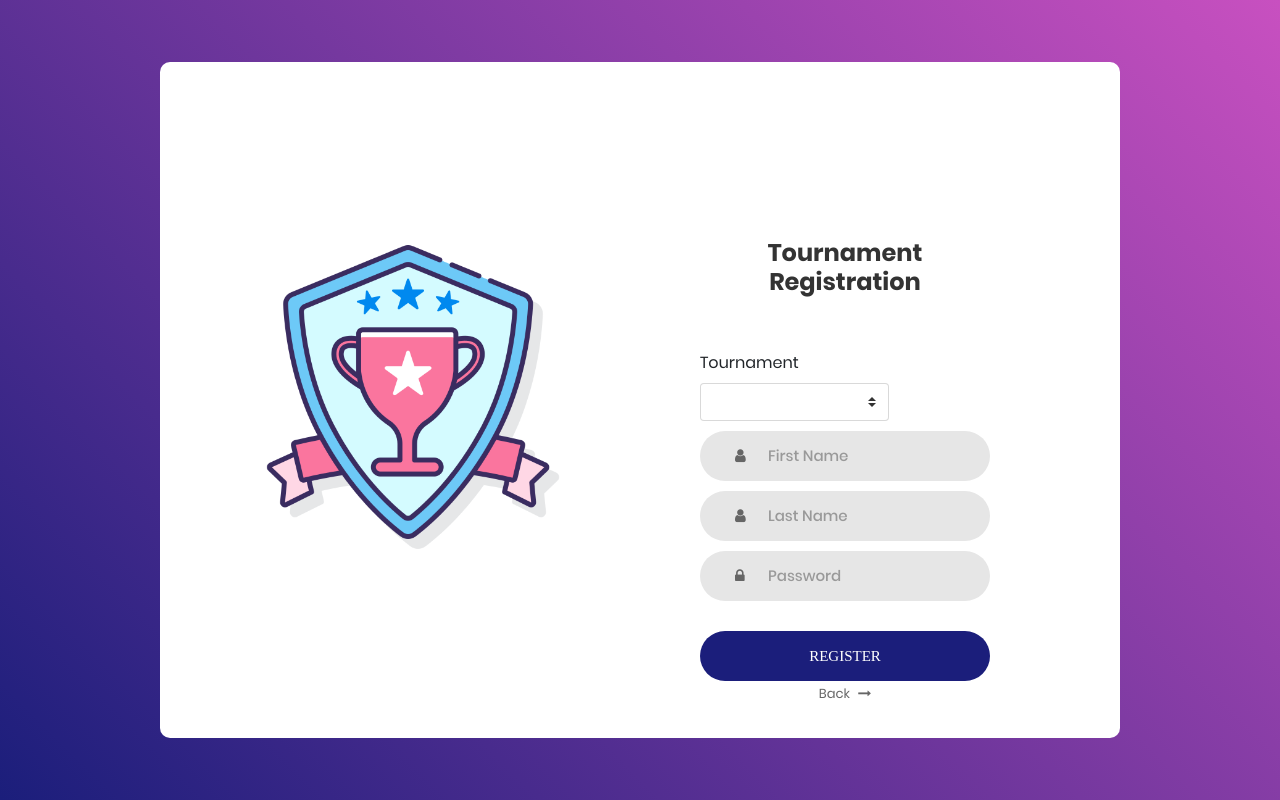
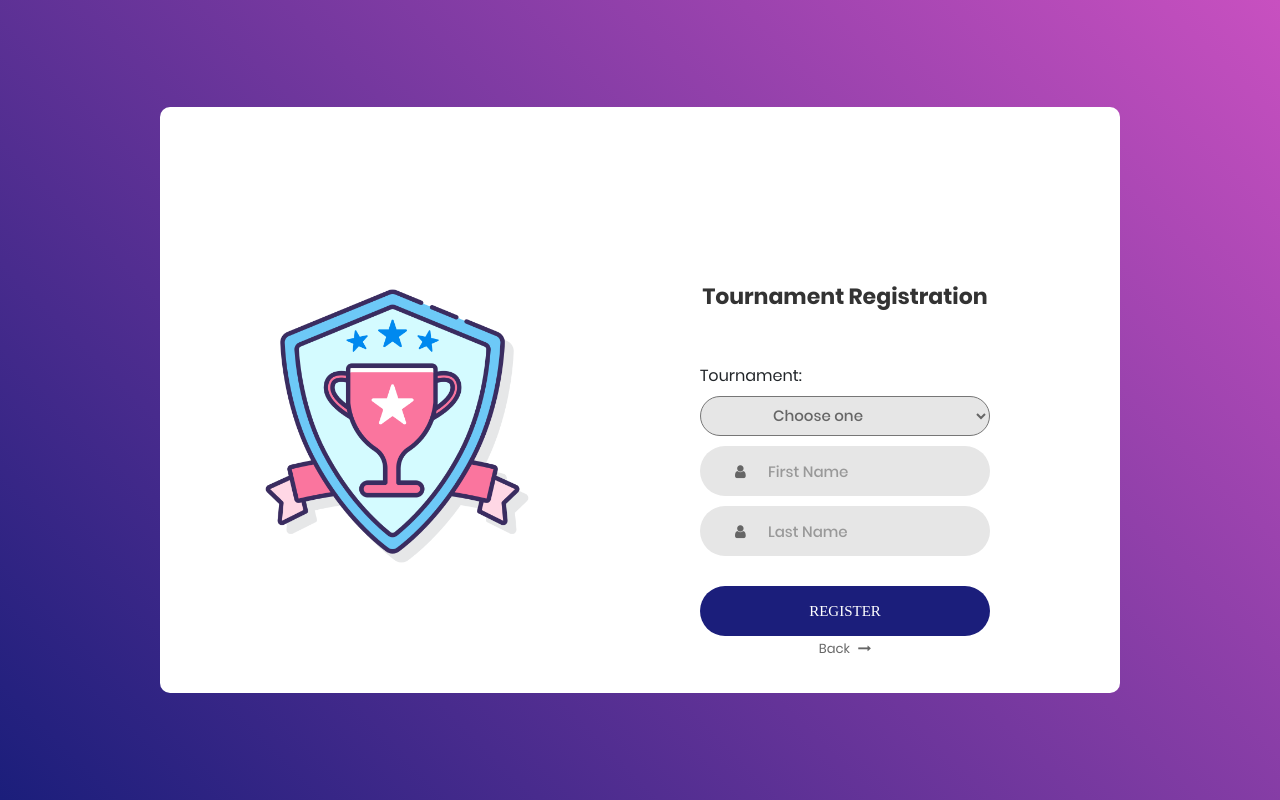
Before and after one commit to Princeyyyy/IS-Project, a PHP site: page /tournamentRegistration.php?value=1 in a window 1280 px wide. Run offline with PHP 8.4, Linux system fonts and the light colour scheme; the visitor is signed in with stand-in values (Sample User, id 1); tables that the repository leaves empty or names only in its code hold one stand-in row (values such as "Sample post"); lists and menus that the app fills with data are empty; some web fonts are replaced.

Commit message:
finished v2 of the registrations screen. displayed tournaments

```diff
--- /dev/null
+++ b/css/main2.css
@@ -0,0 +1,529 @@
+/*//////////////////////////////////////////////////////////////////
+[ FONT ]*/
+
+@font-face {
+    font-family: Poppins-Regular;
+    src: url('../fonts/poppins/Poppins-Regular.ttf');
+}
+
+@font-face {
+    font-family: Poppins-Bold;
+    src: url('../fonts/poppins/Poppins-Bold.ttf');
+}
+
+@font-face {
+    font-family: Poppins-Medium;
+    src: url('../fonts/poppins/Poppins-Medium.ttf');
+}
+
+@font-face {
+    font-family: Montserrat-Bold;
+    src: url('../fonts/montserrat/Montserrat-Bold.ttf');
+}
+
+
+/*//////////////////////////////////////////////////////////////////
+[ RESTYLE TAG ]*/
+
+* {
+    margin: 0px;
+    padding: 0px;
+    box-sizing: border-box;
+}
+
+body,
+html {
+    height: 100%;
+    font-family: Poppins-Regular, sans-serif;
+}
+
+
+/*---------------------------------------------*/
+
+a {
+    font-family: Poppins-Regular;
+    font-size: 14px;
+    line-height: 1.7;
+    color: #666666;
+    margin: 0px;
+    transition: all 0.4s;
+    -webkit-transition: all 0.4s;
+    -o-transition: all 0.4s;
+    -moz-transition: all 0.4s;
+}
+
+a:focus {
+    outline: none !important;
+}
+
+a:hover {
+    text-decoration: none;
+    color: #57b846;
+}
+
+
+/*---------------------------------------------*/
+
+h1,
+h2,
+h3,
+h4,
+h5,
+h6 {
+    margin: 0px;
+}
+
+p {
+    font-family: Poppins-Regular;
+    font-size: 14px;
+    line-height: 1.7;
+    color: #666666;
+    margin: 0px;
+}
+
+ul,
+li {
+    margin: 0px;
+    list-style-type: none;
+}
+
+
+/*---------------------------------------------*/
+
+input {
+    outline: none;
+    border: none;
+}
+
+textarea {
+    outline: none;
+    border: none;
+}
+
+textarea:focus,
+input:focus {
+    border-color: transparent !important;
+}
+
+input:focus::-webkit-input-placeholder {
+    color: transparent;
+}
+
+input:focus:-moz-placeholder {
+    color: transparent;
+}
+
+input:focus::-moz-placeholder {
+    color: transparent;
+}
+
+input:focus:-ms-input-placeholder {
+    color: transparent;
+}
+
+textarea:focus::-webkit-input-placeholder {
+    color: transparent;
+}
+
+textarea:focus:-moz-placeholder {
+    color: transparent;
+}
+
+textarea:focus::-moz-placeholder {
+    color: transparent;
+}
+
+textarea:focus:-ms-input-placeholder {
+    color: transparent;
+}
+
+input::-webkit-input-placeholder {
+    color: #999999;
+}
+
+input:-moz-placeholder {
+    color: #999999;
+}
+
+input::-moz-placeholder {
+    color: #999999;
+}
+
+input:-ms-input-placeholder {
+    color: #999999;
+}
+
+textarea::-webkit-input-placeholder {
+    color: #999999;
+}
+
+textarea:-moz-placeholder {
+    color: #999999;
+}
+
+textarea::-moz-placeholder {
+    color: #999999;
+}
+
+textarea:-ms-input-placeholder {
+    color: #999999;
+}
+
+
+/*---------------------------------------------*/
+
+button {
+    outline: none !important;
+    border: none;
+    background: transparent;
+}
+
+button:hover {
+    cursor: pointer;
+}
+
+iframe {
+    border: none !important;
+}
+
+
+/*//////////////////////////////////////////////////////////////////
+[ Utility ]*/
+
+.txt1 {
+    font-family: Poppins-Regular;
+    font-size: 13px;
+    line-height: 1.5;
+    color: #999999;
+}
+
+.txt2 {
+    font-family: Poppins-Regular;
+    font-size: 13px;
+    line-height: 1.5;
+    color: #666666;
+}
+
+
+/*//////////////////////////////////////////////////////////////////
+[ login ]*/
+
+.limiter {
+    width: 100%;
+    margin: 0 auto;
+}
+
+.container-login100 {
+    width: 100%;
+    min-height: 100vh;
+    display: -webkit-box;
+    display: -webkit-flex;
+    display: -moz-box;
+    display: -ms-flexbox;
+    display: flex;
+    flex-wrap: wrap;
+    justify-content: center;
+    align-items: center;
+    padding: 15px;
+    background: #9053c7;
+    background: -webkit-linear-gradient(-135deg, #c850c0, #1b1e7b);
+    background: -o-linear-gradient(-135deg, #c850c0, #1b1e7b);
+    background: -moz-linear-gradient(-135deg, #c850c0, #1b1e7b);
+    background: linear-gradient(-135deg, #c850c0, #1b1e7b);
+}
+
+.wrap-login100 {
+    width: 960px;
+    background: #fff;
+    border-radius: 10px;
+    overflow: hidden;
+    display: -webkit-box;
+    display: -webkit-flex;
+    display: -moz-box;
+    display: -ms-flexbox;
+    display: flex;
+    flex-wrap: wrap;
+    justify-content: space-between;
+    padding: 177px 130px 33px 95px;
+}
+
+
+/*------------------------------------------------------------------
+[  ]*/
+
+.login100-pic {
+    width: 316px;
+}
+
+.login100-pic img {
+    max-width: 90%;
+}
+
+
+/*------------------------------------------------------------------
+[  ]*/
+
+.login100-form {
+    width: 290px;
+}
+
+.login100-form-title {
+    font-family: Poppins-Bold;
+    font-size: 22px;
+    color: #333333;
+    line-height: 1.2;
+    text-align: center;
+    width: 100%;
+    display: block;
+    padding-bottom: 54px;
+}
+
+
+/*---------------------------------------------*/
+
+.wrap-input100 {
+    position: relative;
+    width: 100%;
+    z-index: 1;
+    margin-bottom: 10px;
+}
+
+.wrap-input101 {
+    position: relative;
+    width: 100%;
+    z-index: 1;
+    margin-bottom: 10px;
+}
+
+.input100 {
+    font-family: Poppins-Medium;
+    font-size: 15px;
+    line-height: 1.5;
+    color: #666666;
+    display: block;
+    width: 100%;
+    background: #e6e6e6;
+    height: 50px;
+    border-radius: 25px;
+    padding: 0 30px 0 68px;
+}
+
+.input101 {
+    font-family: Poppins-Medium;
+    font-size: 15px;
+    line-height: 1.5;
+    color: #666666;
+    display: block;
+    width: 100%;
+    background: #e6e6e6;
+    height: 40px;
+    border-radius: 25px;
+    padding: 0 30px 0 68px;
+}
+
+
+/*------------------------------------------------------------------
+[ Focus ]*/
+
+.focus-input100 {
+    display: block;
+    position: absolute;
+    border-radius: 25px;
+    bottom: 0;
+    left: 0;
+    z-index: -1;
+    width: 100%;
+    height: 100%;
+    box-shadow: 0px 0px 0px 0px;
+    color: #1b1e7b(87, 184, 70, 0.8);
+}
+
+.input100:focus+.focus-input100 {
+    -webkit-animation: anim-shadow 0.5s ease-in-out forwards;
+    animation: anim-shadow 0.5s ease-in-out forwards;
+}
+
+@-webkit-keyframes anim-shadow {
+    to {
+        box-shadow: 0px 0px 70px 25px;
+        opacity: 0;
+    }
+}
+
+@keyframes anim-shadow {
+    to {
+        box-shadow: 0px 0px 70px 25px;
+        opacity: 0;
+    }
+}
+
+.symbol-input100 {
+    font-size: 15px;
+    display: -webkit-box;
+    display: -webkit-flex;
+    display: -moz-box;
+    display: -ms-flexbox;
+    display: flex;
+    align-items: center;
+    position: absolute;
+    border-radius: 25px;
+    bottom: 0;
+    left: 0;
+    width: 100%;
+    height: 100%;
+    padding-left: 35px;
+    pointer-events: none;
+    color: #666666;
+    -webkit-transition: all 0.4s;
+    -o-transition: all 0.4s;
+    -moz-transition: all 0.4s;
+    transition: all 0.4s;
+}
+
+.input100:focus+.focus-input100+.symbol-input100 {
+    color: #1b1e7b;
+    padding-left: 28px;
+}
+
+
+/*------------------------------------------------------------------
+[ Button ]*/
+
+.container-login100-form-btn {
+    width: 100%;
+    display: -webkit-box;
+    display: -webkit-flex;
+    display: -moz-box;
+    display: -ms-flexbox;
+    display: flex;
+    flex-wrap: wrap;
+    justify-content: center;
+    padding-top: 20px;
+}
+
+.login100-form-btn {
+    font-family: Montserrat-Bold;
+    font-size: 15px;
+    line-height: 1.5;
+    color: #fff;
+    text-transform: uppercase;
+    width: 100%;
+    height: 50px;
+    border-radius: 25px;
+    background: #1b1e7b;
+    display: -webkit-box;
+    display: -webkit-flex;
+    display: -moz-box;
+    display: -ms-flexbox;
+    display: flex;
+    justify-content: center;
+    align-items: center;
+    padding: 0 25px;
+    -webkit-transition: all 0.4s;
+    -o-transition: all 0.4s;
+    -moz-transition: all 0.4s;
+    transition: all 0.4s;
+}
+
+.login100-form-btn:hover {
+    background: #333333;
+}
+
+
+/*------------------------------------------------------------------
+[ Responsive ]*/
+
+@media (max-width: 992px) {
+    .wrap-login100 {
+        padding: 177px 90px 33px 85px;
+    }
+    .login100-pic {
+        width: 35%;
+    }
+    .login100-form {
+        width: 50%;
+    }
+}
+
+@media (max-width: 768px) {
+    .wrap-login100 {
+        padding: 100px 80px 33px 80px;
+    }
+    .login100-pic {
+        display: none;
+    }
+    .login100-form {
+        width: 100%;
+    }
+}
+
+@media (max-width: 576px) {
+    .wrap-login100 {
+        padding: 100px 15px 33px 15px;
+    }
+}
+
+
+/*------------------------------------------------------------------
+[ Alert validate ]*/
+
+.validate-input {
+    position: relative;
+}
+
+.alert-validate::before {
+    content: attr(data-validate);
+    position: absolute;
+    max-width: 70%;
+    background-color: white;
+    border: 1px solid #c80000;
+    border-radius: 13px;
+    padding: 4px 25px 4px 10px;
+    top: 50%;
+    -webkit-transform: translateY(-50%);
+    -moz-transform: translateY(-50%);
+    -ms-transform: translateY(-50%);
+    -o-transform: translateY(-50%);
+    transform: translateY(-50%);
+    right: 8px;
+    pointer-events: none;
+    font-family: Poppins-Medium;
+    color: #c80000;
+    font-size: 13px;
+    line-height: 1.4;
+    text-align: left;
+    visibility: hidden;
+    opacity: 0;
+    -webkit-transition: opacity 0.4s;
+    -o-transition: opacity 0.4s;
+    -moz-transition: opacity 0.4s;
+    transition: opacity 0.4s;
+}
+
+.alert-validate::after {
+    content: "\f06a";
+    font-family: FontAwesome;
+    display: block;
+    position: absolute;
+    color: #c80000;
+    font-size: 15px;
+    top: 50%;
+    -webkit-transform: translateY(-50%);
+    -moz-transform: translateY(-50%);
+    -ms-transform: translateY(-50%);
+    -o-transform: translateY(-50%);
+    transform: translateY(-50%);
+    right: 13px;
+}
+
+.alert-validate:hover:before {
+    visibility: visible;
+    opacity: 1;
+}
+
+@media (max-width: 992px) {
+    .alert-validate::before {
+        visibility: visible;
+        opacity: 1;
+    }
+}
--- a/tournamentRegistration.php
+++ b/tournamentRegistration.php
@@ -1,12 +1,11 @@
 <?php
 
-// session_start();
+session_start();
 
-// include "db.php";
-// include "signupLogic.php";
-// error_reporting(0);
-// $fname = $_SESSION['fname'];
-// $lname = $_SESSION['lname'];
+include "db.php";
+error_reporting(0);
+$fname = $_SESSION['fname'];
+$lname = $_SESSION['lname'];
 
 ?>
 
@@ -32,7 +31,7 @@
     <link rel="stylesheet" type="text/css" href="vendor/select2/select2.min.css">
     <!--===============================================================================================-->
     <link rel="stylesheet" type="text/css" href="css/util.css">
-    <link rel="stylesheet" type="text/css" href="css/main.css">
+    <link rel="stylesheet" type="text/css" href="css/main2.css">
     <!--===============================================================================================-->
 </head>
 
@@ -45,20 +44,36 @@
                     <img src="images/tournament.png" alt="img">
                 </div>
 
-                <form class="login100-form validate-form" method="POST" enctype="multipart/form-data">
+                <form class="login100-form validate-form" method="POST">
                     <span class="login100-form-title">
 						Tournament Registration
 					</span>
 
-                    <div class="wrap-input100">
-                    <label for="pizzaSize">Tournament</label>
-                                    <select class="browser-default custom-select" id="pizzaSize">
-                                        <option value="Select"></option>
-                                        <option label="Large - Ksh 2000" value="2000"></option>
-                                        <option label="Medium - Ksh 1500" value="1500"></option>
-                                        <option label="Small - Ksh 1000" value="1000"></option>
-                                    </select>
-                    </div>
+                    <!-- Start of Displaying tournaments -->
+
+    <?php
+
+$val1 = $_GET["value"];
+$val = mysqli_real_escape_string($conn,"Strathmore Chess");
+$sql="select * from `Tournament`;";
+$result = mysqli_query($conn,$sql);
+$resultCheck = mysqli_num_rows($result);
+?>
+    <div class="wrap-input101">
+        <label>Tournament:</label>
+            <select class="input101" aria-placeholder="Tournaments">
+            <option selected="selected">Choose one</option>
+            <?php
+    foreach($result as $row2) { ?>
+      <option value="<?= $row2['name'] ?>"><?= $row2['name'] ?></option>
+      <?php
+    } ?>
+    </select>
+    </div>
+
+    <?php
+?>
+<!-- End of Displaying tournaments -->
 
                     <div class="wrap-input100 validate-input" data-validate="First Name required">
                         <input class="input100" type="text" name="fname" placeholder="First Name">
@@ -73,14 +88,6 @@
                         <span class="focus-input100"></span>
                         <span class="symbol-input100">
 							<i class="fa fa-user" aria-hidden="true"></i>
-						</span>
-                    </div>
-
-                    <div class="wrap-input100 validate-input" data-validate="Password is required">
-                        <input class="input100" type="password" name="password" id="spassword" placeholder="Password">
-                        <span class="focus-input100"></span>
-                        <span class="symbol-input100">
-							<i class="fa fa-lock" aria-hidden="true"></i>
 						</span>
                     </div>
 
```
